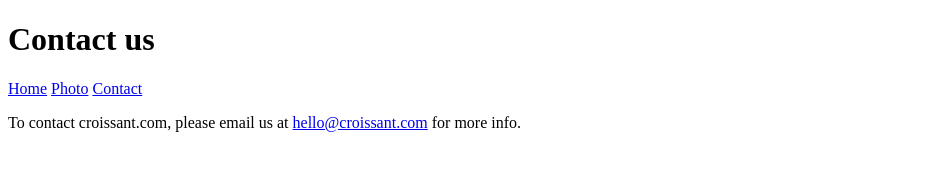
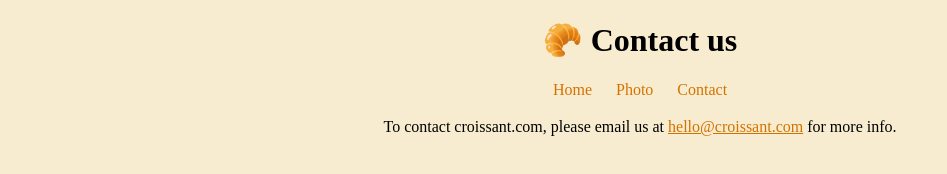
Before and after one commit to ana-f/croissant, a plain HTML site: page contact.html in a window 1280 px wide. Shown: the whole page, without its empty margins (0-947 px from the left). Drawn offline with Linux system fonts and the light colour scheme.

Commit message:
Basic CSS added

```diff
--- a/contact.html
+++ b/contact.html
@@ -5,18 +5,21 @@
     <meta http-equiv="X-UA-Compatible" content="IE=edge" />
     <meta name="viewport" content="width=device-width, initial-scale=1.0" />
     <title>Contact</title>
+    <link rel="stylesheet" href="/style/style.css" />
   </head>
   <body>
-    <h1>Contact us</h1>
-    <a href="/">Home</a>
-
-    <a href="/photo.html">Photo</a>
-
-    <a href="/contact.html">Contact</a>
+    <h1>🥐 Contact us</h1>
+    <div class="links">
+      <a href="/">Home</a>
+      <a href="/photo.html">Photo</a>
+      <a href="/contact.html">Contact</a>
+    </div>
     <p>
       To contact croissant.com, please email us at
-      <a href="mailto: hello@croissant.com">hello@croissant.com</a> for more
-      info.
+      <a class="email" href="mailto: hello@croissant.com"
+        >hello@croissant.com</a
+      >
+      for more info.
     </p>
   </body>
 </html>
--- /dev/null
+++ b/style/style.css
@@ -0,0 +1,31 @@
+body {
+  text-align: center;
+  max-width: 800px;
+  display: block;
+  margin: 0 auto;
+  background-color: #f7eccf;
+}
+
+p {
+  line-height: 1.5;
+}
+
+.links a {
+  padding: 10px;
+  color: #d27300;
+  text-decoration: none;
+}
+
+.links a:hover {
+  font-weight: bold;
+}
+.croissant {
+  margin-top: 16px;
+  margin-bottom: 16px;
+  width: 600px;
+  border-radius: 5px;
+}
+
+.email {
+  color: #d27300;
+}
```
Also changed, not shown: index.html (+6 -6 lines), photo.html (+8 -7 lines).
